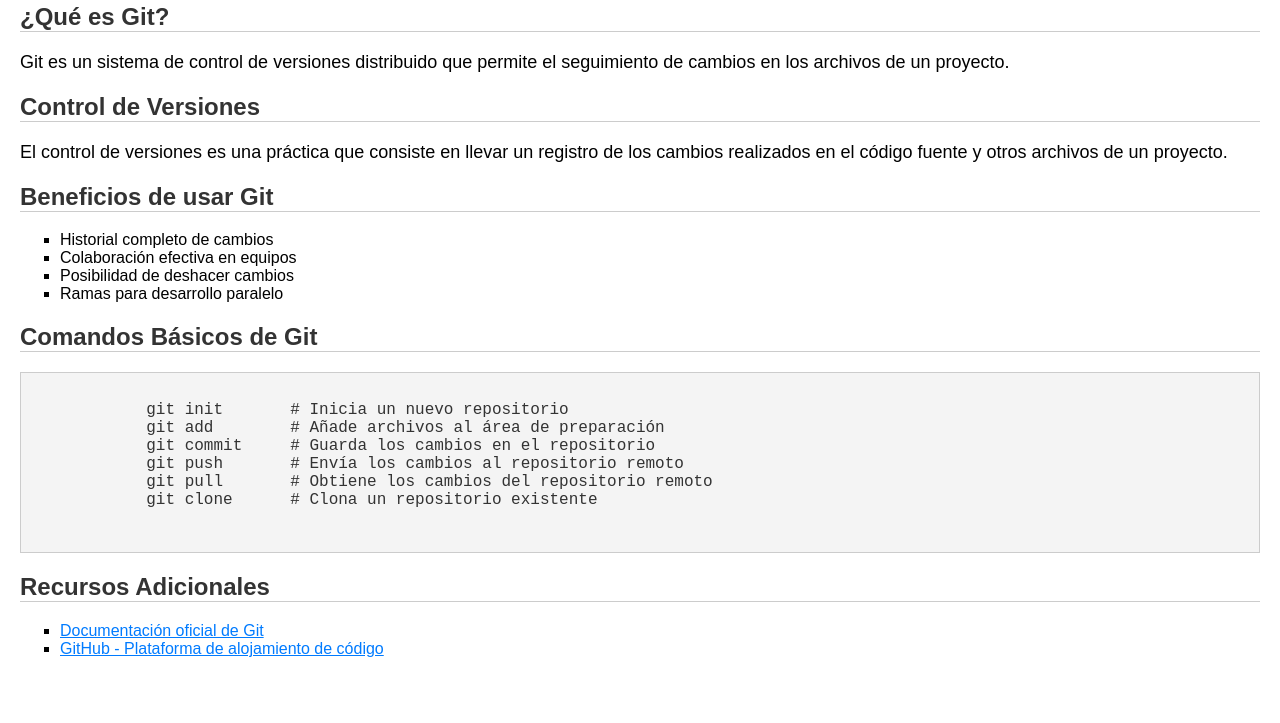
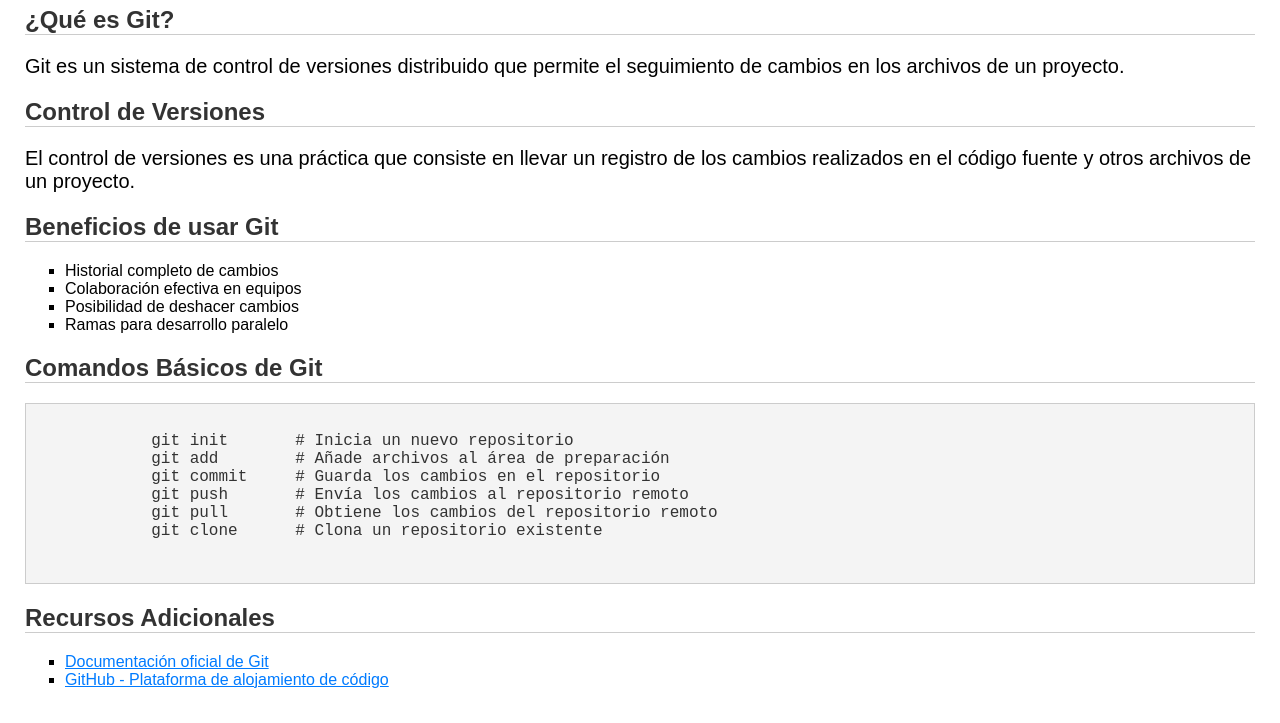
Before and after one commit to christian7777777777/ProyectoGit, a plain HTML site: page index.html in a window 1280 px wide. Shown: the part 77-800 px from the top of the page. Drawn offline with Linux system fonts and the light colour scheme.

Commit message:
Update style.css

```diff
--- a/style.css
+++ b/style.css
@@ -2,7 +2,7 @@
 
 body {
     font-family: Arial, sans-serif;
-    margin: 20px;
+    margin: 25px;
 }
 
 h1, h2 {
@@ -14,7 +14,7 @@ h2 {
 }
 
 p {
-    font-size: 18px;
+    font-size: 20px;
 }
 
 ul {
```
